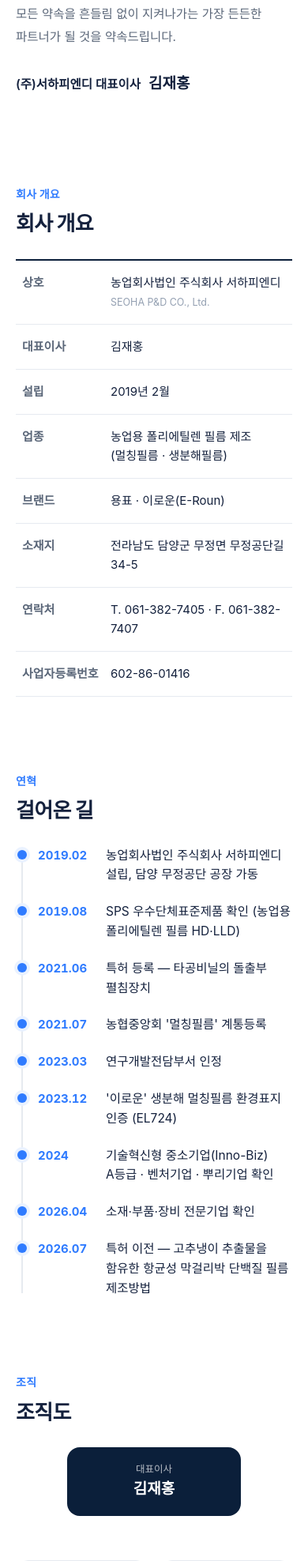
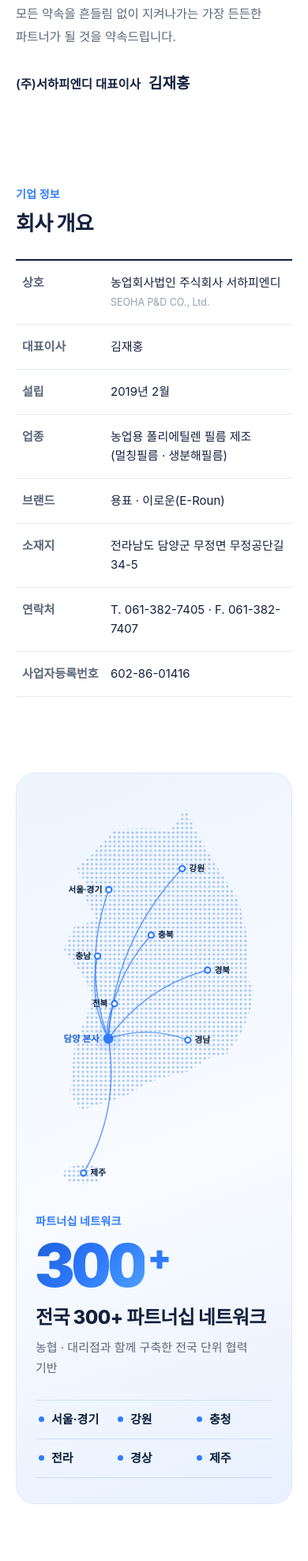
Before and after one commit to Jeongdonghwan/seohapnd_prj, a Flask app: page /about in a window 390 px wide. Shown: the part 1099-3075 px from the top of the page at 79% size. Run offline with Flask 3, Linux system fonts and the light colour scheme; some libraries are stand-ins or nearby versions; some web fonts are replaced.

Commit message:
회사소개: 전국 300+ 파트너십 네트워크 섹션 (점 지도·연결선 애니메이션·카운트업), 회사 개요 소제목 중복 수정
Co-Authored-By: Claude Opus 5.5 <noreply@anthropic.com>

```diff
--- a/static/app.js
+++ b/static/app.js
@@ -66,6 +66,18 @@
   });
   document.getElementById('gnb').addEventListener('click', e => { if (e.target.tagName === 'A') doc.classList.remove('menu-open'); });
 
+  // 숫자 카운트업 (회사소개 300+). 동작 줄이기면 그대로 숫자만
+  const countUp = el => {
+    if (reduce) return;
+    const end = +el.dataset.count, t0 = performance.now(), dur = 1400;
+    const tick = now => {
+      const p = Math.min(1, (now - t0) / dur);
+      el.textContent = Math.round(end * (1 - Math.pow(1 - p, 3)));
+      if (p < 1) requestAnimationFrame(tick);
+    };
+    requestAnimationFrame(tick);
+  };
+
   // 스크롤 리빌
   if (reduce || !('IntersectionObserver' in window)) {
     document.querySelectorAll('.reveal').forEach(el => el.classList.add('in'));
@@ -73,6 +85,7 @@
     const io = new IntersectionObserver(entries => entries.forEach(en => {
       if (!en.isIntersecting) return;
       en.target.classList.add('in');
+      en.target.querySelectorAll('[data-count]').forEach(countUp);
       io.unobserve(en.target);
     }), { rootMargin: '0px 0px -10% 0px', threshold: 0.1 });
     document.querySelectorAll('.reveal').forEach(el => io.observe(el));
@@ -83,7 +96,7 @@
       tick = setTimeout(() => {
         tick = 0;
         document.querySelectorAll('.reveal:not(.in)').forEach(el => {
-          if (el.getBoundingClientRect().top < innerHeight) { el.classList.add('in'); io.unobserve(el); }
+          if (el.getBoundingClientRect().top < innerHeight) { el.classList.add('in'); el.querySelectorAll('[data-count]').forEach(countUp); io.unobserve(el); }
         });
       }, 150);
     }, { passive: true });
--- a/static/style.css
+++ b/static/style.css
@@ -282,6 +282,33 @@ table.spec .sub-line{display:block;margin-top:2px;font-size:12.5px;color:var(--s
 .timeline li::before{content:"";position:absolute;left:-26px;top:5px;width:12px;height:12px;border-radius:50%;background:var(--brand);box-shadow:0 0 0 4px var(--brand-soft)}
 .timeline b{color:var(--brand);font-size:15px;font-variant-numeric:tabular-nums}
 .timeline span{font-size:15.5px}
+/* 파트너십 네트워크 */
+.network{display:grid;grid-template-columns:minmax(0,.9fr) minmax(0,1.1fr);gap:48px;align-items:center;padding:48px 56px;border-radius:24px;background:linear-gradient(160deg,#EEF5FF 0%,#F8FBFF 55%,#E8F1FF 100%);border:1px solid #DCE8FB;overflow:hidden}
+.net-map{max-width:380px;width:100%;justify-self:center}
+.kmap{display:block;width:100%;height:auto;overflow:visible}
+.kmap .land{fill:url(#kdots)}
+.kmap #kdots circle{fill:#9DBDF0}
+.kmap .lines path{fill:none;stroke:var(--brand);stroke-width:2;stroke-linecap:round;stroke-dasharray:420;stroke-dashoffset:420;opacity:.75}
+.kmap .marks circle{fill:#fff;stroke:var(--brand);stroke-width:3}
+.kmap text{font:700 15px Pretendard,sans-serif;fill:var(--navy)}
+.kmap .marks g,.kmap .hq{opacity:0}
+.kmap .hq circle{fill:var(--brand)}
+.kmap .hq text{font-size:16px;font-weight:800;fill:var(--brand-dark)}
+.kmap .hq .pulse{fill:var(--brand);opacity:.35;transform-box:fill-box;transform-origin:center}
+.network.in .kmap .hq{opacity:1;transition:opacity .5s .2s}
+.network.in .kmap .hq .pulse{animation:pulse 2.2s 1s ease-out infinite}
+.network.in .kmap .lines path{stroke-dashoffset:0;transition:stroke-dashoffset 1.1s cubic-bezier(.4,0,.2,1) calc(.5s + var(--i) * .12s)}
+.network.in .kmap .marks g{opacity:1;transition:opacity .4s calc(1.2s + var(--i) * .12s)}
+@keyframes pulse{0%{transform:scale(1);opacity:.4}100%{transform:scale(3.2);opacity:0}}
+.net-copy .eyebrow{margin-bottom:6px}
+.net-num{display:flex;align-items:flex-start;line-height:1;margin:6px 0 14px;color:var(--brand)}
+.net-num b{font-size:clamp(76px,9vw,124px);font-weight:900;letter-spacing:-.04em;font-variant-numeric:tabular-nums;background:linear-gradient(135deg,#1D5FD6,#2F7BFF 55%,#4FA3F7);-webkit-background-clip:text;background-clip:text;color:transparent}
+.net-num span{font-size:clamp(44px,5vw,68px);font-weight:900;margin:6px 0 0 4px}
+.net-copy h2{font-size:clamp(24px,2.8vw,34px)}
+.net-copy .sub{margin-top:10px}
+.net-regions{display:grid;grid-template-columns:repeat(3,1fr);margin-top:28px;border-top:1px solid #CFDDF5}
+.net-regions li{padding:12px 4px;border-bottom:1px solid #CFDDF5;font-weight:700;color:var(--navy);font-size:15px}
+.net-regions li::before{content:"";display:inline-block;width:7px;height:7px;border-radius:50%;background:var(--brand);margin-right:9px;vertical-align:2px}
 .org-top{width:220px;margin:0 auto 28px;padding:18px;border-radius:var(--r);background:var(--navy);color:#fff;text-align:center;position:relative}
 .org-top span{display:block;font-size:12.5px;opacity:.7}
 .org-top b{font-size:19px}
@@ -441,6 +468,8 @@ table.board .lock{color:var(--faint)}
   .prod-side .btn.full{display:none}
   .prod-top{grid-template-columns:1fr}
   .about-greet,.loc,.fac-intro{grid-template-columns:1fr;gap:28px}
+  .network{grid-template-columns:1fr;gap:24px;padding:32px 24px}
+  .net-map{max-width:300px}
   .overview{grid-template-columns:1fr}
   .org-depts{grid-template-columns:repeat(3,1fr)}
   .org-depts::before,.org-depts li::before,.org-top::after{display:none}
@@ -466,6 +495,8 @@ table.board .lock{color:var(--faint)}
   .hero-in{padding:110px 20px 90px}
 }
 @media(prefers-reduced-motion:reduce){
+  .kmap .lines path{stroke-dashoffset:0}
+  .kmap .marks g,.kmap .hq{opacity:1}
   *{animation:none!important;transition:none!important}
   .stg,.reveal{opacity:1;transform:none}
   .intro{display:none}
--- /dev/null
+++ b/templates/_korea_map.html
@@ -0,0 +1,8 @@
+{# tools/build_map.py 로 생성. 직접 고치지 말고 스크립트를 수정 후 재생성 #}
+<svg class="kmap" viewBox="0 0 420 700" role="img" aria-label="담양 본사와 전국 권역을 잇는 파트너십 네트워크 지도">
+  <defs><pattern id="kdots" width="8" height="8" patternUnits="userSpaceOnUse"><circle cx="4" cy="4" r="2.1"/></pattern></defs>
+  <g class="land"><polygon points="70.0,124.0 100.0,99.2 140.0,55.8 190.0,52.1 240.0,55.8 266.0,18.6 290.0,68.2 320.0,117.8 360.0,179.8 375.0,241.8 375.0,316.2 387.0,341.0 380.0,378.2 365.0,415.4 340.0,452.6 310.0,458.8 270.0,483.6 220.0,496.0 190.0,508.4 160.0,527.0 120.0,539.4 80.0,551.8 60.0,520.8 65.0,477.4 70.0,427.8 90.0,390.6 100.0,347.2 85.0,316.2 50.0,266.6 70.0,223.2 110.0,217.0 90.0,179.8 90.0,148.8"/><ellipse cx="85.0" cy="665.9" rx="36" ry="17"/></g>
+  <g class="lines"><path class="nl" style="--i:0" d="M129.0,425.3 Q82.0,293.1 130.0,161.2"/><path class="nl" style="--i:1" d="M129.0,425.3 Q140.3,251.1 260.0,124.0"/><path class="nl" style="--i:2" d="M129.0,425.3 Q93.2,355.6 110.0,279.0"/><path class="nl" style="--i:3" d="M129.0,425.3 Q134.0,319.9 205.0,241.8"/><path class="nl" style="--i:4" d="M129.0,425.3 Q195.1,332.9 305.0,303.8"/><path class="nl" style="--i:5" d="M129.0,425.3 Q123.3,392.3 140.0,363.3"/><path class="nl" style="--i:6" d="M129.0,425.3 Q199.9,401.2 270.0,427.8"/><path class="nl" style="--i:7" d="M129.0,425.3 Q149.9,552.3 85.0,663.4"/></g>
+  <g class="marks"><g class="nm" style="--i:0"><circle cx="130.0" cy="161.2" r="5"/><text x="118.0" y="166.2" text-anchor="end">서울·경기</text></g><g class="nm" style="--i:1"><circle cx="260.0" cy="124.0" r="5"/><text x="272.0" y="129.0" text-anchor="start">강원</text></g><g class="nm" style="--i:2"><circle cx="110.0" cy="279.0" r="5"/><text x="98.0" y="284.0" text-anchor="end">충남</text></g><g class="nm" style="--i:3"><circle cx="205.0" cy="241.8" r="5"/><text x="217.0" y="246.8" text-anchor="start">충북</text></g><g class="nm" style="--i:4"><circle cx="305.0" cy="303.8" r="5"/><text x="317.0" y="308.8" text-anchor="start">경북</text></g><g class="nm" style="--i:5"><circle cx="140.0" cy="363.3" r="5"/><text x="128.0" y="368.3" text-anchor="end">전북</text></g><g class="nm" style="--i:6"><circle cx="270.0" cy="427.8" r="5"/><text x="282.0" y="432.8" text-anchor="start">경남</text></g><g class="nm" style="--i:7"><circle cx="85.0" cy="663.4" r="5"/><text x="97.0" y="668.4" text-anchor="start">제주</text></g></g>
+  <g class="hq"><circle class="pulse" cx="129.0" cy="425.3" r="9"/><circle cx="129.0" cy="425.3" r="9"/><text x="113.0" y="431.3" text-anchor="end">담양 본사</text></g>
+</svg>
--- a/templates/about.html
+++ b/templates/about.html
@@ -23,7 +23,7 @@
   </section>
 
   <section class="about-sec">
-    <div class="sec-head reveal"><p class="eyebrow">회사 개요</p><h2>회사 개요</h2></div>
+    <div class="sec-head reveal"><p class="eyebrow">기업 정보</p><h2>회사 개요</h2></div>
     <dl class="overview reveal">
       <div><dt>상호</dt><dd>{{ C.legal }}<br><small>{{ C.en }}</small></dd></div>
       <div><dt>대표이사</dt><dd>{{ C.ceo }}</dd></div>
@@ -34,6 +34,19 @@
       <div><dt>연락처</dt><dd>T. {{ C.tel }} · F. {{ C.fax }}</dd></div>
       <div><dt>사업자등록번호</dt><dd>{{ C.biz_no }}</dd></div>
     </dl>
+  </section>
+
+  <section class="about-sec network reveal" id="network">
+    <div class="net-map">{% include "_korea_map.html" %}</div>
+    <div class="net-copy">
+      <p class="eyebrow">파트너십 네트워크</p>
+      <p class="net-num"><b data-count="300">300</b><span>+</span></p>
+      <h2>전국 300+ 파트너십 네트워크</h2>
+      <p class="sub">농협 · 대리점과 함께 구축한 전국 단위 협력 기반</p>
+      <ul class="net-regions">
+        <li>서울·경기</li><li>강원</li><li>충청</li><li>전라</li><li>경상</li><li>제주</li>
+      </ul>
+    </div>
   </section>
 
   <section class="about-sec">
```
Also changed, not shown: CLAUDE.md (+1 -0 lines), tools/build_map.py (added, +57 -0 lines).
